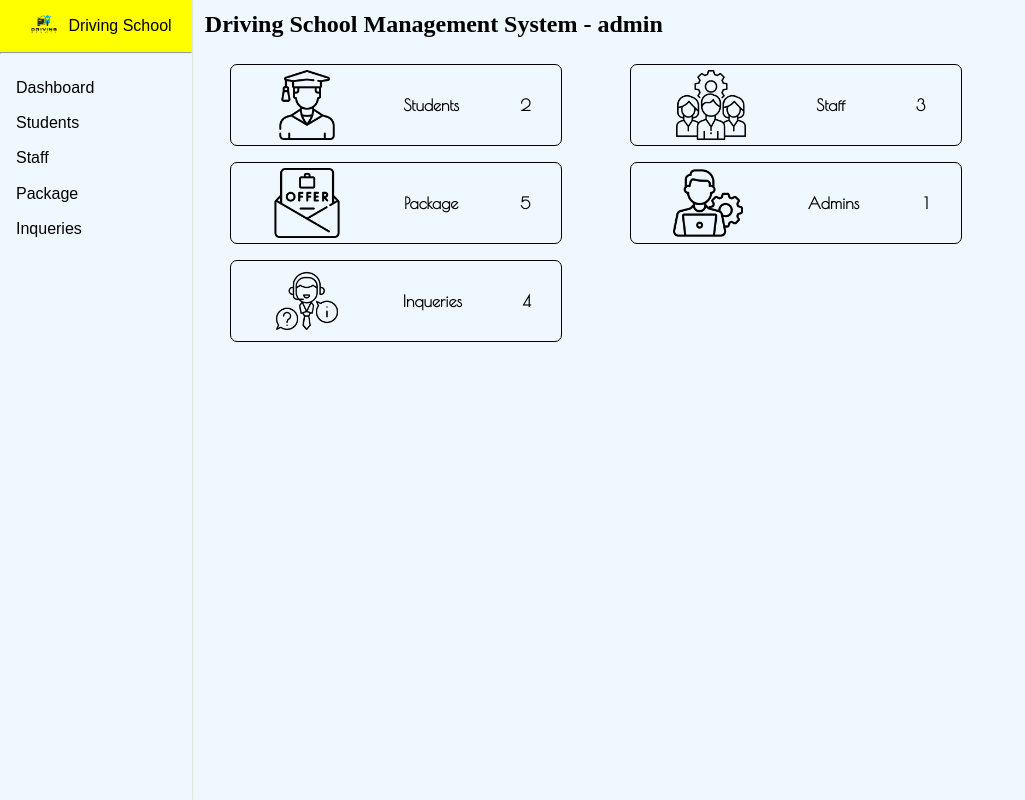
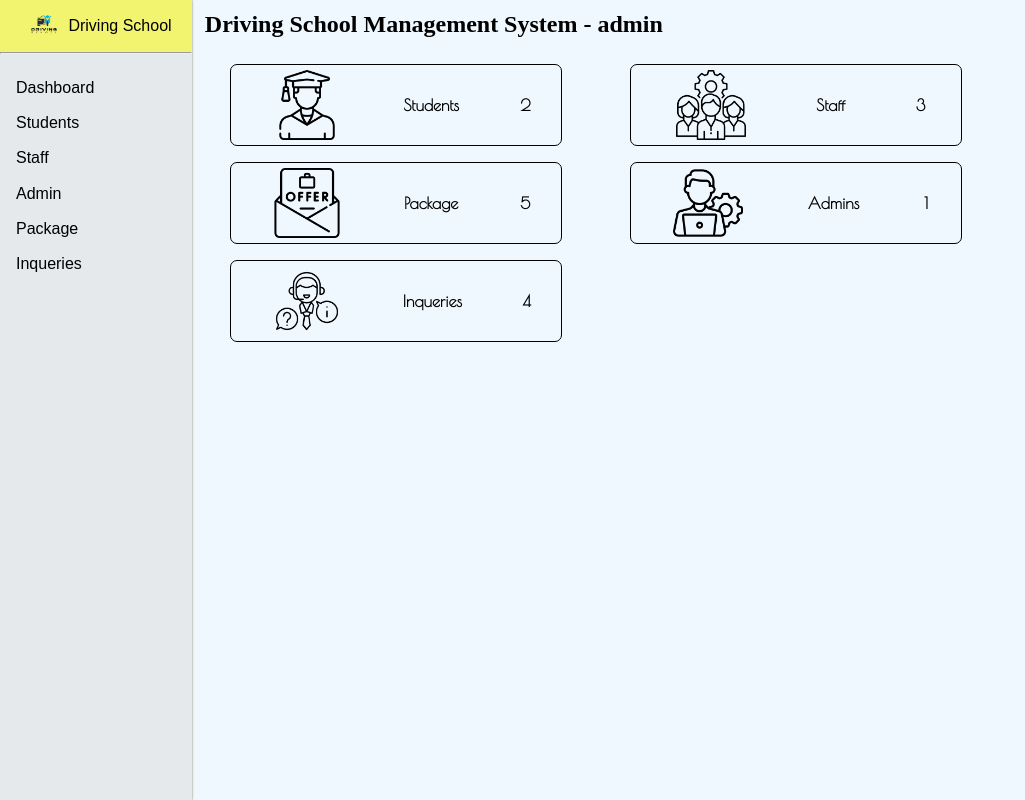
Before and after one commit to Paradva-Niraj/drivingschool-app, a React (Vite) app in the folder drivingschool-app/: page /dashboard in a window 1280 px wide. Shown: the whole page, without its empty margins (0-1025 px from the left). Built offline with nearby package versions, Linux system fonts and the light colour scheme; no server answers; a web font is replaced by a local one.

Commit message:
Navigate To Dashboard URLs Setup

```diff
--- a/drivingschool-app/src/App.jsx
+++ b/drivingschool-app/src/App.jsx
@@ -22,7 +22,22 @@ function App() {
             <Route path="/" element={<Landing />} />
             <Route path="/login" element={<Login />} />
             <Route path="/home" element={<Home />} />
-            <Route path="/dashboard" element={<Dashboard />} />
+            <Route path="/dashboard" element={<Dashboard />}>
+              <Route index element={<Home />} />
+
+
+              {/* todo :: chnage this defult to any jsx file  */}
+
+
+              <Route path="students" element={<div>Student Management</div>} />
+              <Route path="staff" element={<div>Staff Management</div>} />
+              <Route path="package" element={<div>Package Management</div>} />
+              <Route path="admin" element={<div>Admin Management</div>} />
+              <Route path="inqueries" element={<div>Inquiry Management</div>} />
+
+              {/* temp file */}
+
+            </Route>
           </Routes>
         </Suspense>
       </BrowserRouter>
--- a/drivingschool-app/src/components/Adminnav.jsx
+++ b/drivingschool-app/src/components/Adminnav.jsx
@@ -1,3 +1,4 @@
+import { NavLink } from "react-router-dom";
 function Adminnav({ setSelectedSection }) {
     return (
         <>
@@ -11,20 +12,23 @@ function Adminnav({ setSelectedSection }) {
             </div>
             <hr />
             <div className="nav-links">
-            <div onClick={() => setSelectedSection('dashboard')}>
-                Dashboard
+                <div>
+                    <NavLink className="Link" to="/dashboard">Dashboard</NavLink>
                 </div>
-            <div onClick={() => setSelectedSection('students')}>
-                Students
+                <div>
+                    <NavLink className="Link" to="/dashboard/students">Students</NavLink>
                 </div>
-            <div onClick={() => setSelectedSection('staff')}>
-                Staff
+                <div>
+                    <NavLink className="Link" to="/dashboard/staff">Staff</NavLink>
                 </div>
-            <div onClick={() => setSelectedSection('package')}>
-                Package
+                <div>
+                    <NavLink className="Link" to="/dashboard/admin">Admin</NavLink>
                 </div>
-            <div onClick={() => setSelectedSection('inqueries')}>
-                Inqueries
+                <div>
+                    <NavLink className="Link" to="/dashboard/package">Package</NavLink>
+                </div>
+                <div>
+                    <NavLink className="Link" to="/dashboard/inqueries">Inqueries</NavLink>
                 </div>
             </div>
         </>
--- a/drivingschool-app/src/components/Header.jsx
+++ b/drivingschool-app/src/components/Header.jsx
@@ -10,7 +10,7 @@ function Header() {
             <div className="header">
                 <img src="logo.png" alt="" srcSet="" />
                 <div className="links">
-                    <a href="#home">Home</a>
+                    <Link to="/dashboard">Home</Link>
                     <a href="#aboutus">About Us</a>
                     <a href="#pricing">Pricing</a>
                     <a href="#inquery">Inquery</a>
--- a/drivingschool-app/src/pages/Dashboard.jsx
+++ b/drivingschool-app/src/pages/Dashboard.jsx
@@ -3,20 +3,13 @@ import Adminnav from '../components/Adminnav';
 import { useEffect, useState } from 'react';
 import Home from './Home';
 import axios from 'axios';
-import { useNavigate } from "react-router-dom";
+import { useNavigate,Outlet } from "react-router-dom";
 
 function Dashboard() {
 
     const navigate = useNavigate();
 
-    const [selectedSection, setSelectedSection] = useState('dashboard');
-    const [list, setList] = useState([
-        { title: 'Students', count: 2 },
-        { title: 'Staff', count: 3 },
-        { title: 'Package', count: 5 },
-        { title: 'Admins', count: 1 },
-        { title: 'Inqueries', count: 4 },
-    ]);
+
     useEffect(() => {
         const token = localStorage.getItem("token");
         // console.log(token);
@@ -38,35 +31,13 @@ function Dashboard() {
     return (
         <div className='admin'>
             <div className='navbar'>
-                <Adminnav setSelectedSection={setSelectedSection} />
+                <Adminnav/>
             </div>
             <div className='information'>
                 <div className='title'>
                     Driving School Management System - admin
                 </div>
-                {selectedSection === "dashboard" && (
-                    <div className='cards'>
-                        {
-                            list.map((item, index) => (
-                                <div
-                                    className="card"
-                                    key={index}
-                                    onClick={() => setSelectedSection(item.title.toLowerCase())}
-                                >
-                                    <img src={`icon${index + 1}.png`} alt="info" srcSet="" />
-                                    <span>{item.title}</span>
-                                    <span>{item.count}</span>
-                                </div>
-                            ))
-                        }
-                    </div>
-                )}
-
-                {selectedSection === "students" && <Home />}
-                {selectedSection === "staff" && <Home />}
-                {selectedSection === "package" && <div>📦 Package Component</div>}
-                {selectedSection === "admins" && <div>🛡 Admin Management</div>}
-                {selectedSection === "inqueries" && <div>📩 Inquiry Management</div>}
+                <Outlet />
             </div>
         </div>
     );
--- a/drivingschool-app/src/pages/Home.jsx
+++ b/drivingschool-app/src/pages/Home.jsx
@@ -1,11 +1,38 @@
 import '../style/Home.css'
+import { useState } from 'react';
+import { useNavigate } from 'react-router-dom';
 
 function Home() {
+
+    const navigate = useNavigate();
+
+    const [list, setList] = useState([
+        { title: 'Students', count: 2, link: 'student' },
+        { title: 'Staff', count: 3, link: 'staff' },
+        { title: 'Package', count: 5, link: 'package' },
+        { title: 'Admins', count: 1, link: 'admin' },
+        { title: 'Inqueries', count: 4, link: 'inquiry' },
+    ]);
+
     return (
         <>
-            hello from home page!
+            <div className='cards'>
+                {
+                    list.map((item, index) => (
+                        <div
+                            className="card"
+                            key={index}
+                            onClick={() => {navigate(`/dashboard/${item.link}`)}}
+                        >
+                            <img src={`icon${index + 1}.png`} alt="info" srcSet="" />
+                            <span>{item.title}</span>
+                            <span>{item.count}</span>
+                        </div>
+                    ))
+                }
+            </div>
         </>
-     );
+    );
 }
 
 export default Home;
--- a/drivingschool-app/src/style/Dashboard.css
+++ b/drivingschool-app/src/style/Dashboard.css
@@ -10,11 +10,11 @@
   font-optical-sizing: auto;
   font-weight: 300;
   font-style: normal;
-  /* background-color: aqua; */
+  background-color:#E5E9EC;
   width: 15vw;
   height: 100vh;
   position: fixed;
-  box-shadow: 0 0px 2px 0 rgba(0, 0, 0, 0.2), 0 0px 5px 0 rgba(255, 242, 0, 0.19);
+  box-shadow: 0 0px 2px 0 rgba(0, 0, 0, 0.5), 0 0px 5px 0 rgba(255, 242, 0, 0.19);
 }
 
 .navbar img {
@@ -23,7 +23,7 @@
 }
 
 .nav-logo{
-  background-color: yellow;
+  background-color: rgba(255, 255, 0, 0.521);
   /* margin-right: 10%; */
   display: flex;
   justify-content: center;
@@ -45,6 +45,11 @@
 .nav-links div:hover{
   text-shadow: 0 0 2px yellow;
   cursor: pointer;
+}
+
+.Link{
+  color:black;
+  text-decoration: none;
 }
 
 .information {
```
Lines whose indentation alone changed are shown as unchanged.
